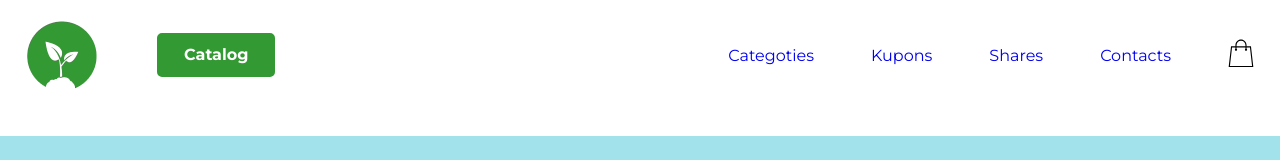
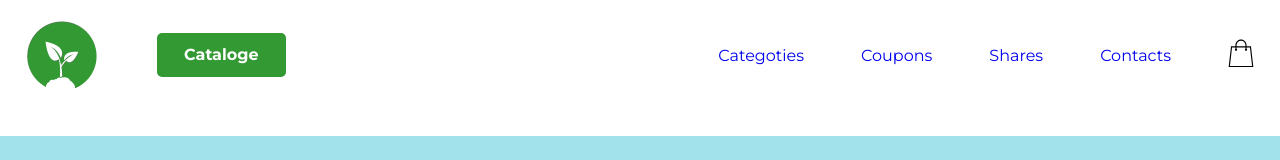
Before and after one commit to Anastasiia199a/Project-, a React (Create React App) app in the folder garden-shop/: page /home in a window 1280 px wide. Shown: the top 160 px of the page. Built offline with nearby package versions, Linux system fonts and the light colour scheme; no server answers.

Commit message:
change header

```diff
--- a/garden-shop/src/components/Header.jsx
+++ b/garden-shop/src/components/Header.jsx
@@ -13,7 +13,7 @@ function Header() {
           alt="logo"
         />
         <button onClick={() => navigate(`/instruments`)} className="catalog">
-          Catalog
+          Cataloge
         </button>
       </div>
       <div className="menu-wrapper">
@@ -22,7 +22,7 @@ function Header() {
             <a href="#category">Categoties</a>
           </li>
           <li>
-            <a href="#kupons">Kupons</a>
+            <a href="#kupons">Coupons</a>
           </li>
           <li>
             <a href="#shares">Shares</a>
```
